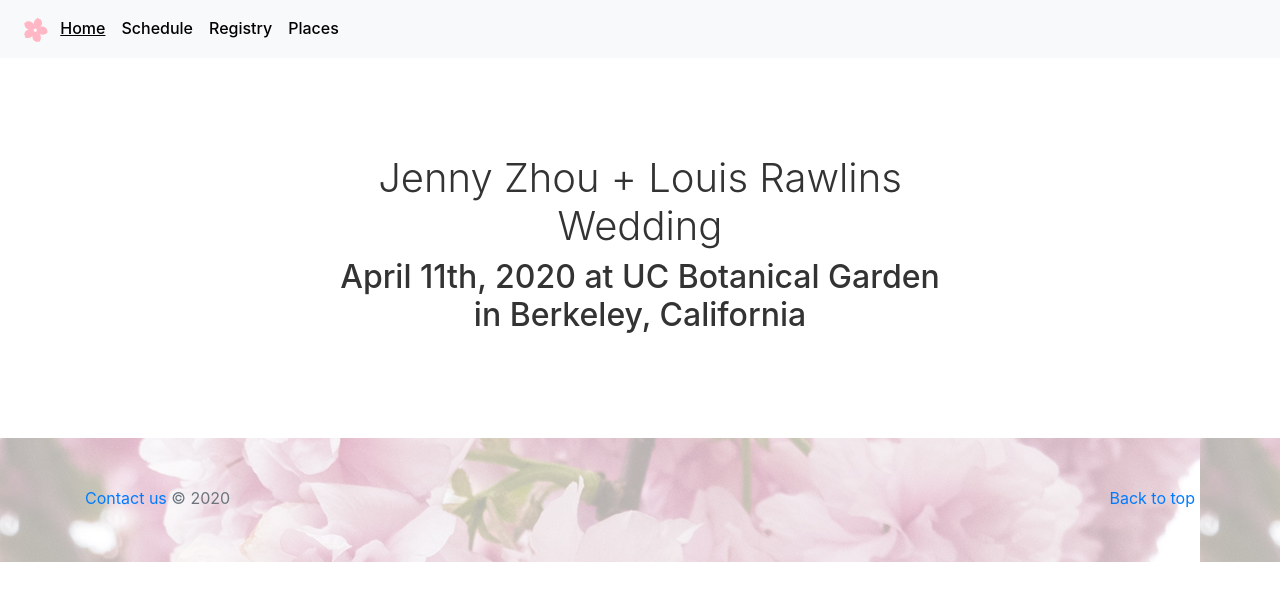
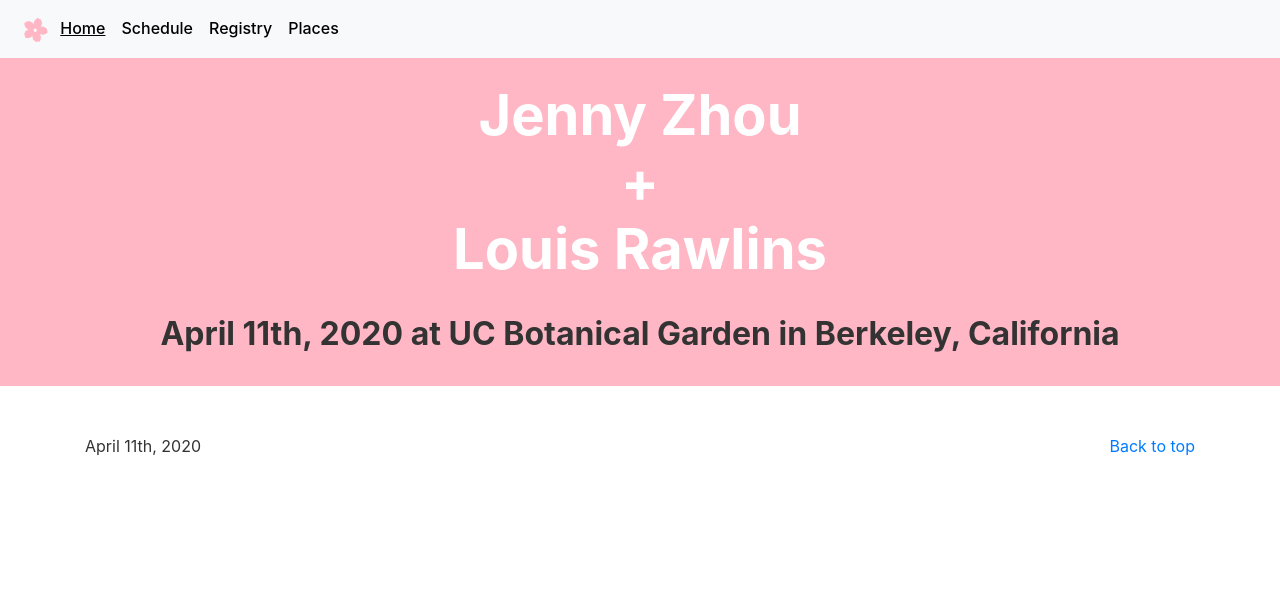
Before and after one commit to louisrawlins/jz-louis.com, a Jekyll site: the page built from index.html, in a window 1280 px wide. Shown: the top 601 px of the page. Built offline with Jekyll 4.4.1, drawn with Linux system fonts in a browser that asks for light colours.

Commit message:
experimenting with layout and color

```diff
--- a/_layouts/default.html
+++ b/_layouts/default.html
@@ -24,29 +24,8 @@
 
     <style>
 
-      .jumbotron {
-        padding-top: 3rem;
-        padding-bottom: 3rem;
-        margin-bottom: 0;
-        background-color: #fff;
-      }
-      @media (min-width: 768px) {
-        .jumbotron {
-          padding-top: 6rem;
-          padding-bottom: 6rem;
-        }
-      }
-
-      .jumbotron p:last-child {
-        margin-bottom: 0;
-      }
-
-      .jumbotron h1 {
-        font-weight: 300;
-      }
-
-      .jumbotron .container {
-        max-width: 40rem;
+      main {
+        background-color: #ffb7c5;
       }
 
       footer {
@@ -99,14 +78,13 @@
 
     {{ content}}
 
-    <footer class="text-muted sakura-bg">
+    <footer>
       <div class="container">
         <p class="float-right">
           <a href="#">Back to top</a>
         </p>
         <p>
-        <span><a href="#">Contact us</a>
-        <span>© 2020<span>
+        <span>April 11th, 2020<span>
         </p>
       </div>
     </footer>
--- a/index.html
+++ b/index.html
@@ -29,10 +29,10 @@ title: "Jenny Zhou + Louis Rawlins Wedding - April 11th, 2020"
 
 <main role="main">
 
-  <section class="jumbotron text-center">
+  <section class="container text-center py-4">
     <div class="container">
-      <h1>Jenny Zhou + Louis Rawlins Wedding</h1>
-      <h2>April 11th, 2020 at UC Botanical Garden in Berkeley, California</h2>
+      <h1 class="display-4 text-white font-weight-bold pb-4">Jenny Zhou<br />+<br />Louis Rawlins</h1>
+      <h2 class="font-weight-bold">April 11th, 2020 at UC Botanical Garden in Berkeley, California</h2>
     </div>
   </section>
 
```
